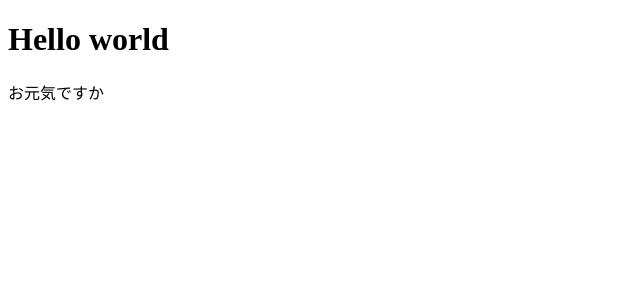
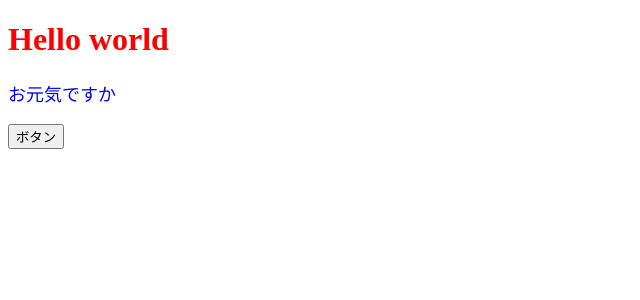
Before and after one commit to yoshida16729438/React-study-codesandbox, a React (Create React App) app: page / in a window 1280 px wide. Shown: the top 300 px of the page, without its empty margins (0-640 px from the left). Built offline with nearby package versions, Linux system fonts and the light colour scheme.

Commit message:
Update 3 files イベントとスタイルの扱い

```diff
--- /dev/null
+++ b/src/App.jsx
@@ -0,0 +1,19 @@
+const App = () => {
+  const onClickButton = () => alert();
+  const contentStyle = {
+    color: "blue",
+    fontSize: "18px", //通常のCSSならfont-sizeだがReact用はキャメルケースで命名しなおされている
+  };
+  return (
+    <>
+      <h1 style={{ color: "red" }}>Hello world</h1>
+      {/*JSを示す{}の中にオブジェクトを示す{}がある*/}
+      <p style={contentStyle}>お元気ですか</p>
+      {/*JSを示す{}があり、その中でオブジェクトを指定*/}
+      <button onClick={onClickButton}>ボタン</button>
+      {/*onclickイベントもキャメルケースで命名されている*/}
+    </>
+  );
+};
+
+export default App;
--- a/src/index.js
+++ b/src/index.js
@@ -1,13 +1,5 @@
 import React from "react";
 import ReactDom from "react-dom";
-
-const App = () => {
-  return (
-    <>
-      <h1>Hello world</h1>
-      <p>お元気ですか</p>
-    </>
-  );
-};
+import App from "./App";
 
 ReactDom.render(<App />, document.getElementById("root"));
--- a/src/styles.css
+++ /dev/null
@@ -1,4 +0,0 @@
-.App {
-  font-family: sans-serif;
-  text-align: center;
-}
```
